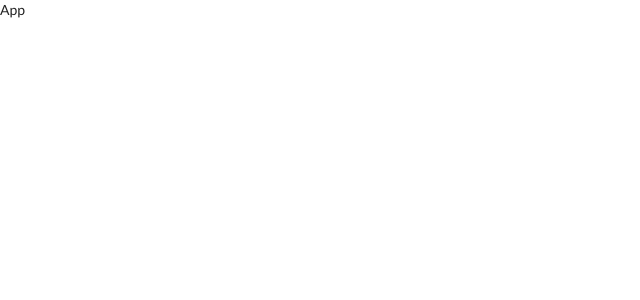
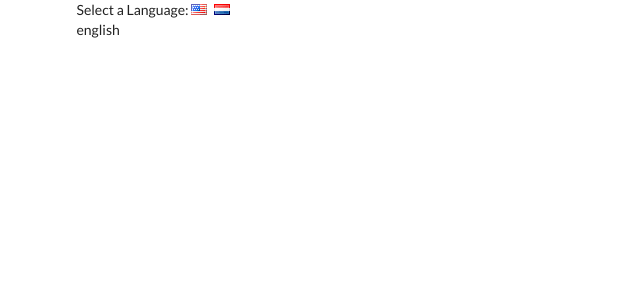
Before and after one commit to damienteo/basic-react-context, a React (Create React App) app: page / in a window 1280 px wide. Shown: the top 300 px of the page, without its empty margins (0-640 px from the left). Built offline with nearby package versions, Linux system fonts and the light colour scheme.

Commit message:
Add basic functionality

```diff
--- a/src/App.js
+++ b/src/App.js
@@ -2,8 +2,28 @@
 
 class App extends Component {
   state = { language: "english" };
+
+  onLanguageChange = language => {
+    this.setState({ language });
+  };
+
   render() {
-    return <div>App</div>;
+    return (
+      <div className="ui container">
+        <div>
+          Select a Language:{" "}
+          <i
+            className="flag us"
+            onClick={() => this.onLanguageChange("english")}
+          />
+          <i
+            className="flag nl"
+            onClick={() => this.onLanguageChange("dutch")}
+          />
+        </div>
+        {this.state.language}
+      </div>
+    );
   }
 }
 
```
